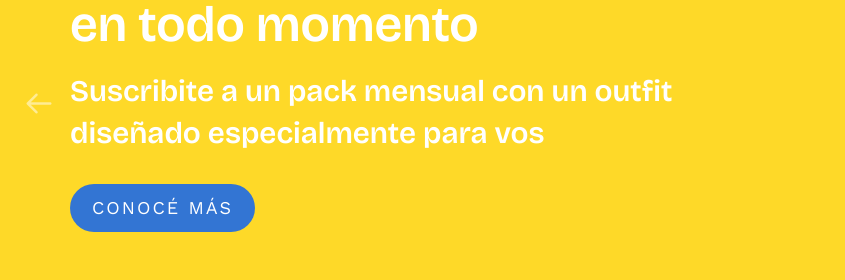
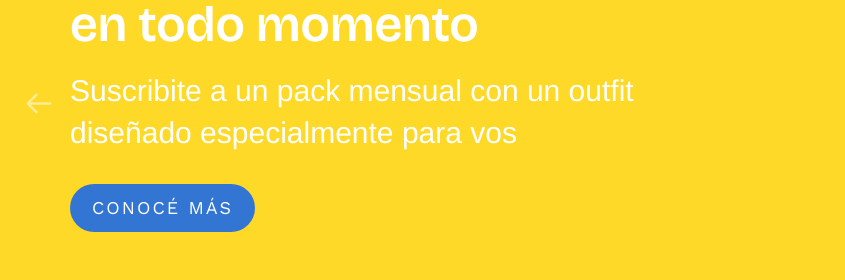
Before and after one commit to delfibarbis/modacircular, a plain HTML site: page index.html in a window 1280 px wide. Shown: the part 326-606 px from the top of the page, 0-845 px from the left. Drawn offline with nearby package versions, Linux system fonts and the light colour scheme; files whose address does not match are found by name.

Commit message:
subtitulo inicio

```diff
--- a/css/style.css
+++ b/css/style.css
@@ -25,6 +25,10 @@ body {
   height: 100%;
   position: relative;
 }
+
+.fh5co-sub-lead {
+  font: 8px/.4 Helvetica;
+  }
 
 a {
   color: #3375d3;
```
